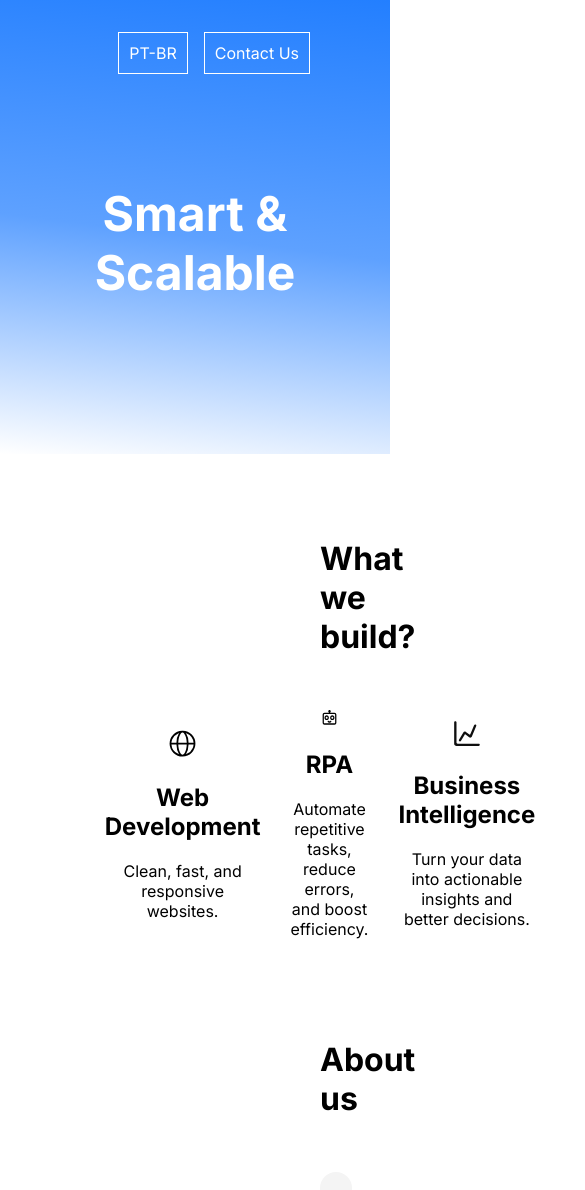
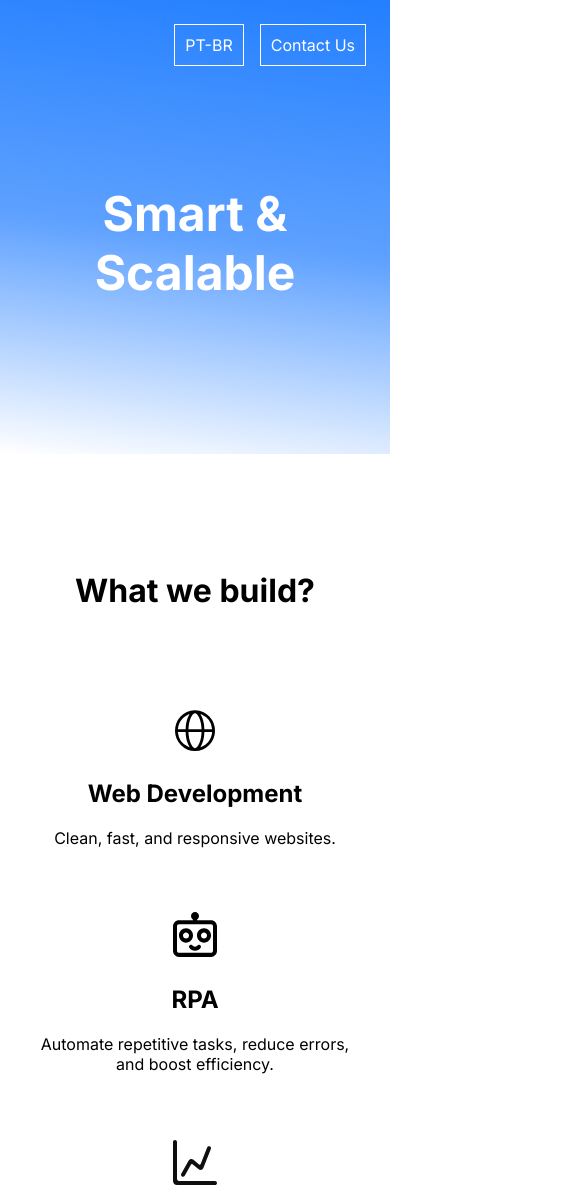
Before and after one commit to gabrieldudekvidal/flytwise, a plain HTML site: page index.html in a window 390 px wide. Shown: the top 1190 px of the page, 585 px wide, since content can reach past the window. Drawn offline with Linux system fonts and the light colour scheme.

Commit message:
Mobile layout adjustments

```diff
--- a/css/style.css
+++ b/css/style.css
@@ -83,3 +83,28 @@ h1 {
     padding: 1rem;
     background-color: #f4f4f4;
 }
+
+@media (max-width: 768px) {
+
+    .wrapper {
+        padding: 2rem;
+    }
+
+    .content {
+        display: block;
+    }
+
+    .card {
+        margin: 4rem 0 2rem 0;
+    }
+
+    .icon {
+         width: 15%;
+    }
+
+    .hero nav {
+        top: 1.5rem;
+        right: 1.5rem;
+    }
+
+  }
```
